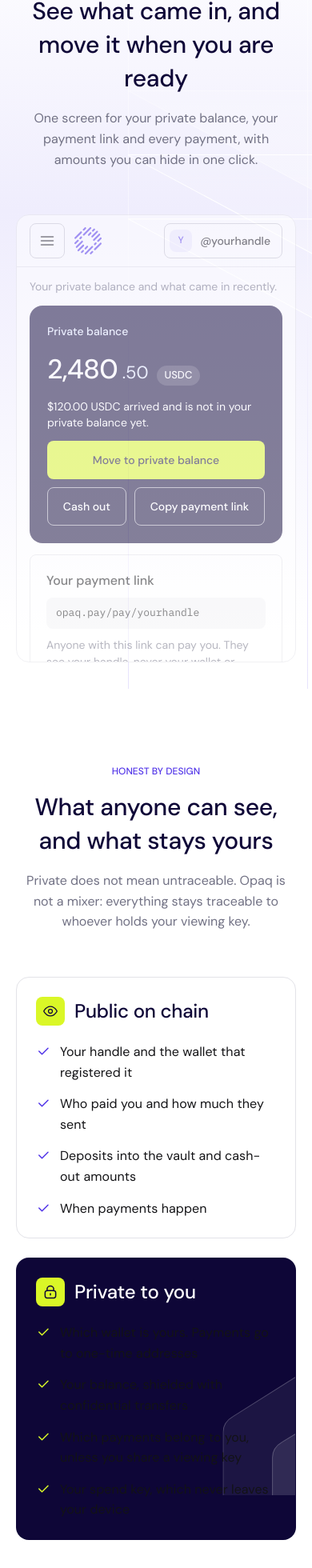
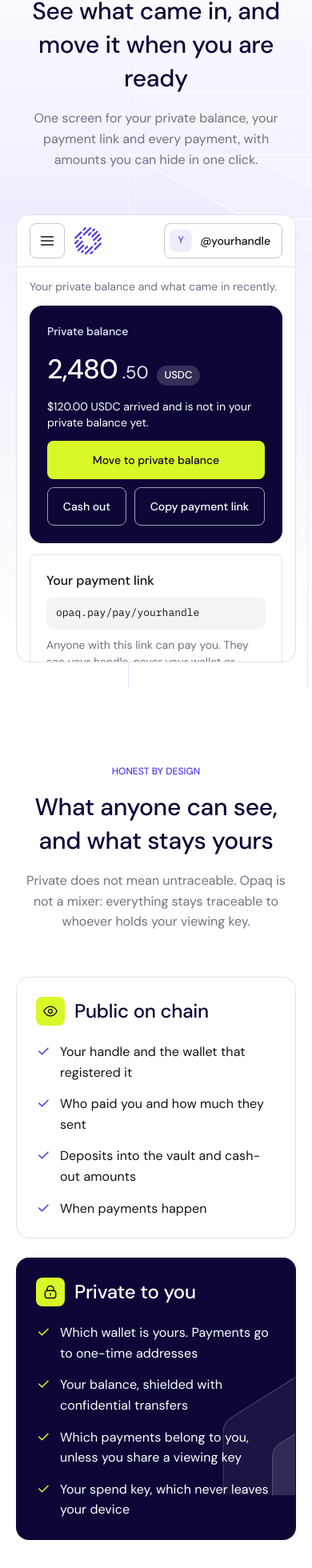
Before and after one commit to nashirjamali/opaq-pay, a Next.js app in the folder apps/web/: page / in a window 390 px wide. Shown: the part 2672-4632 px from the top of the page at 80% size. Built offline with nearby package versions, Linux system fonts and the light colour scheme.

Commit message:
fix(web): home phone preview was dimmed by the .ph placeholder class; private card list text was dark
Co-Authored-By: Claude Sonnet 5.5 <noreply@anthropic.com>

```diff
--- a/apps/web/app/home.css
+++ b/apps/web/app/home.css
@@ -149,7 +149,7 @@
 .hp-two { display: grid; grid-template-columns: 1fr 1fr; gap: 24px; }
 .hp-card { position: relative; overflow: hidden; background: var(--surface); border: 1px solid var(--line); border-radius: 16px; padding: 32px 32px 36px; }
 .hp-card-dark { background: var(--hero-bg); border-color: transparent; color: #fff; }
-.hp-card-dark .hp-card-h { color: #fff; }
+.hp-card-dark .hp-card-h, .hp-card-dark .hp-checks { color: #fff; }
 .hp-card-h { display: flex; align-items: center; gap: 12px; font-size: 24px; line-height: 1.5; font-weight: 500; color: var(--strong); letter-spacing: -0.01em; margin-bottom: 20px; position: relative; }
 .hp-chip { display: flex; align-items: center; justify-content: center; width: 36px; height: 36px; border-radius: 8px; background: #daf727; flex: none; }
 .hp-chip-ico { width: 20px; height: 20px; overflow: hidden; }
@@ -448,11 +448,11 @@ img.for-dark { display: none; }
 :root[data-theme="dark"] .pv .logo-dark { display: inline; }
 
 /* Phone preview: shown instead of the scaled desktop board on small screens */
-.ph { display: none; }
+.phn { display: none; }
 @media (max-width: 700px) {
   .pv { display: none; }
-  .ph { display: grid; gap: 14px; align-content: start; height: 560px; overflow: hidden; padding: 0 16px 16px; background: #fff; border: 1px solid #e3e3e8; border-radius: 16px; color: #131316; }
-  :root[data-theme="dark"] .ph { background: #131316; border-color: #2f2f37; color: #f4f4f6; }
+  .phn { display: grid; gap: 14px; align-content: start; height: 560px; overflow: hidden; padding: 0 16px 16px; background: #fff; border: 1px solid #e3e3e8; border-radius: 16px; color: #131316; }
+  :root[data-theme="dark"] .phn { background: #131316; border-color: #2f2f37; color: #f4f4f6; }
   .ph-head { display: flex; align-items: center; gap: 12px; margin: 0 -16px; padding: 10px 16px; border-bottom: 1px solid #e3e3e8; }
   :root[data-theme="dark"] .ph-head { border-color: #2f2f37; }
   .ph-head .logo { height: 34px; }
--- a/apps/web/components/home/AppPreview.tsx
+++ b/apps/web/components/home/AppPreview.tsx
@@ -22,7 +22,7 @@ const DAYS = ["6d", "5d", "4d", "3d", "2d", "1d", "Today"];
 /** The same Overview as the phone shows it: menu button instead of a sidebar, one column. Used below 700px, where the desktop board would be unreadably small. */
 function PhonePreview() {
   return (
-    <div className="ph" aria-hidden="true">
+    <div className="phn" aria-hidden="true">
       <div className="ph-head">
         <span className="ph-menu"><svg width="20" height="20" viewBox="0 0 20 20" fill="none" stroke="currentColor" strokeWidth="1.5" strokeLinecap="round"><path d="M2.5 5H17.5M2.5 10H17.5M2.5 15H17.5" /></svg></span>
         <Logo />
```
